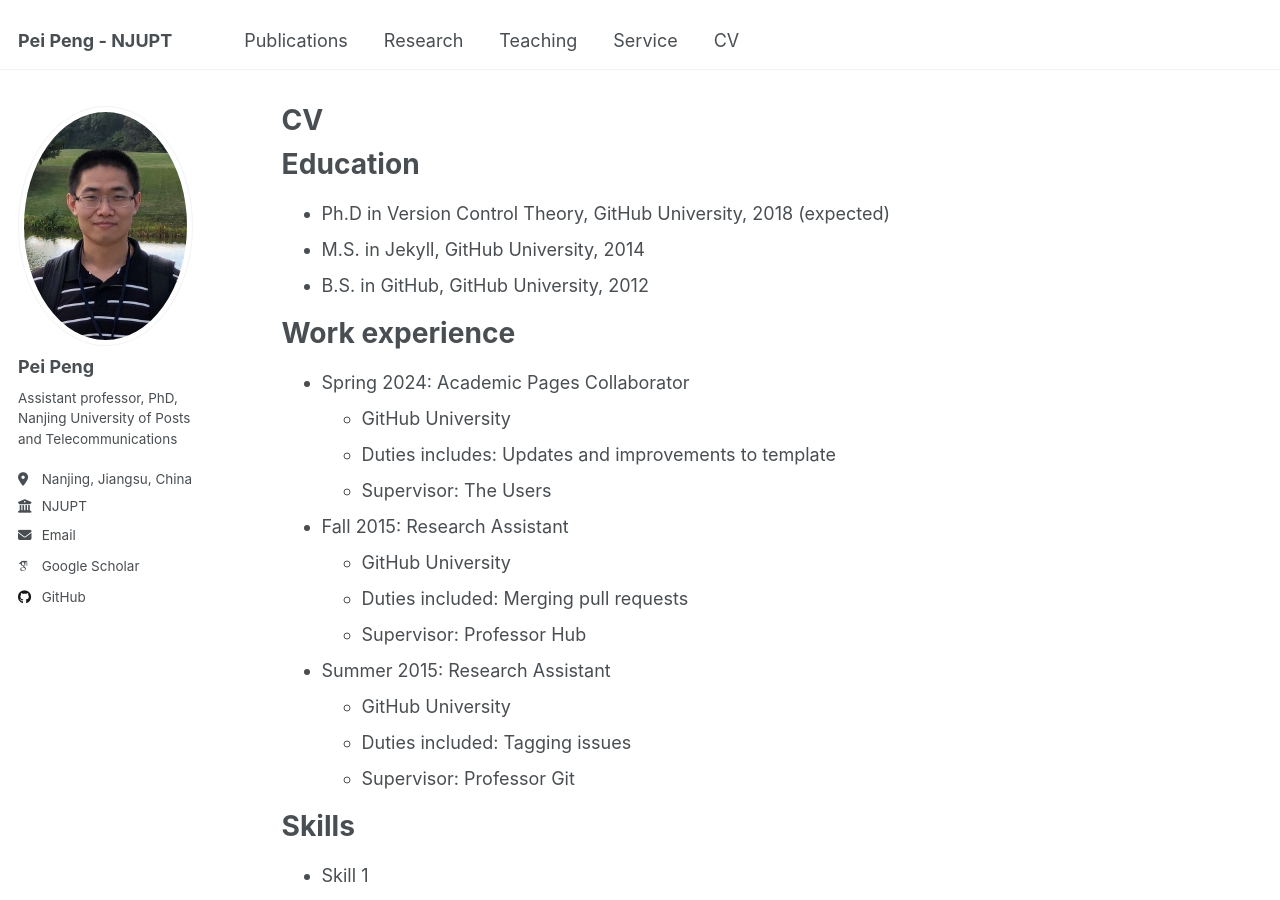
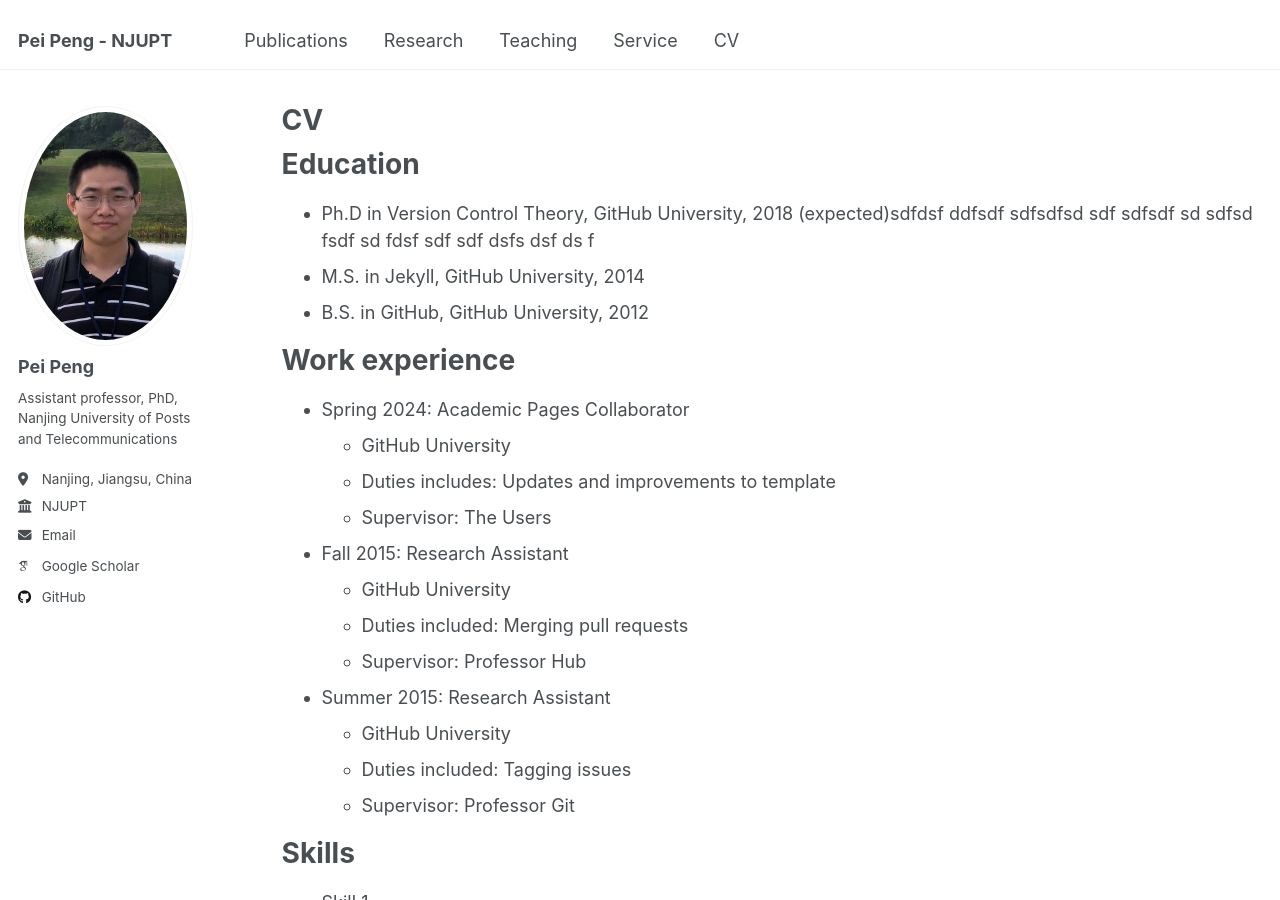
Before and after one commit to Qihuan1988/Qihuan1988.github.io, a Jekyll site: the page built from _pages/cv.md, in a window 1280 px wide and 900 px high. Built offline with Jekyll 4.4.1, drawn with Linux system fonts in a browser that asks for light colours; some web fonts are replaced.

Commit message:
Update cv.md

```diff
--- a/_pages/cv.md
+++ b/_pages/cv.md
@@ -11,7 +11,7 @@ redirect_from:
 
 Education
 ======
-* Ph.D in Version Control Theory, GitHub University, 2018 (expected)
+* Ph.D in Version Control Theory, GitHub University, 2018 (expected)sdfdsf ddfsdf sdfsdfsd sdf sdfsdf sd sdfsd fsdf sd fdsf sdf sdf dsfs dsf ds f
 * M.S. in Jekyll, GitHub University, 2014
 * B.S. in GitHub, GitHub University, 2012
 
```
